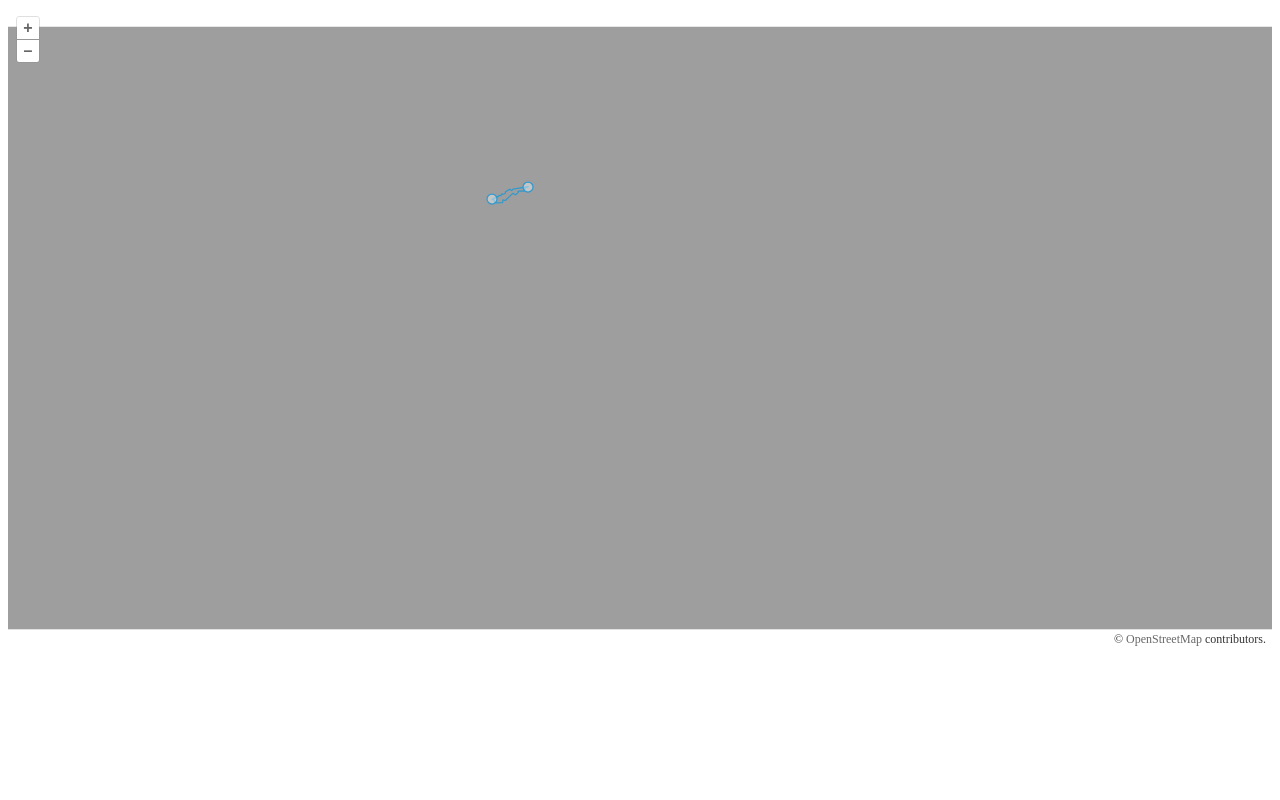
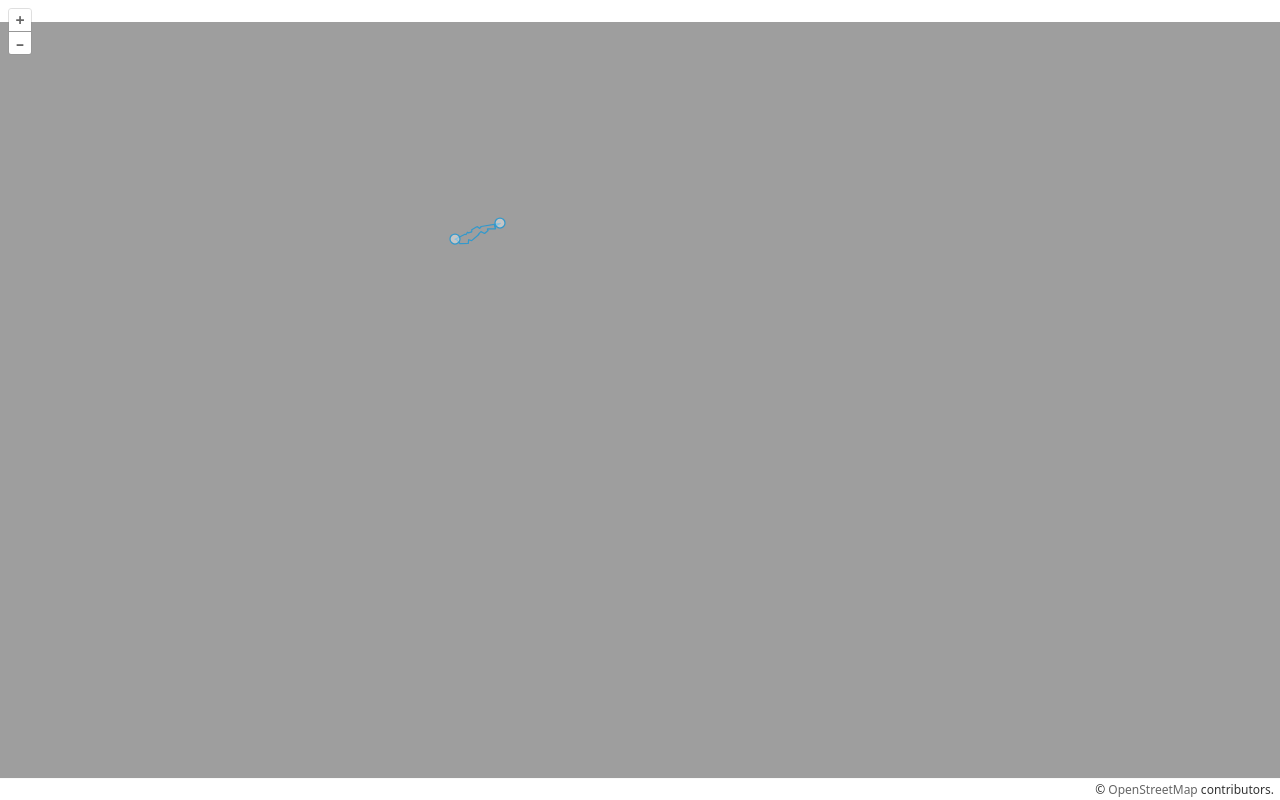
Before and after one commit to jeffyactive/trekungen, a plain HTML site: page index.html in a window 1280 px wide. Drawn offline with Linux system fonts and the light colour scheme.

Commit message:
Added Bootstrap 5.3

```diff
--- a/index.html
+++ b/index.html
@@ -1,18 +1,15 @@
-<!DOCTYPE html>
+<!doctype html>
 <html lang="en">
   <head>
-    <meta charset="UTF-8">
+    <meta charset="utf-8">
+    <meta name="viewport" content="width=device-width, initial-scale=1">
     <title> trekungen </title>
     <link rel="stylesheet" href="common/style/ol.css">
-    <style>
-      .map {
-        width: 100%;
-        height: 640px;
-      }
-    </style>
+    <link rel="stylesheet" href="common/style/bootstrap.min.css">
   </head>
   <body>
-    <div id="map" class="map"></div>
+    <div id="map" class="map vw-100 vh-100"></div>
+    <script src="common/js/bootstrap.bundle.min.js"></script>
     <script src="common/js/ol.js"></script>
     <script type="module" src="common/js/trekungen.js"></script>
   </body>
```
Also changed, not shown: common/js/bootstrap.bundle.min.js (added), common/style/bootstrap.min.css (added), 2 other files.
